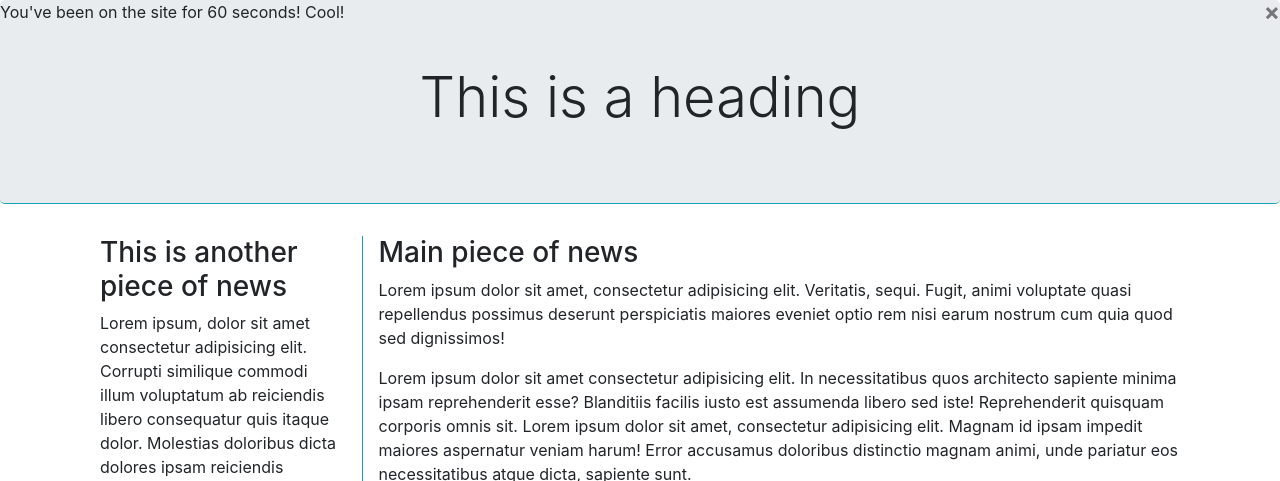
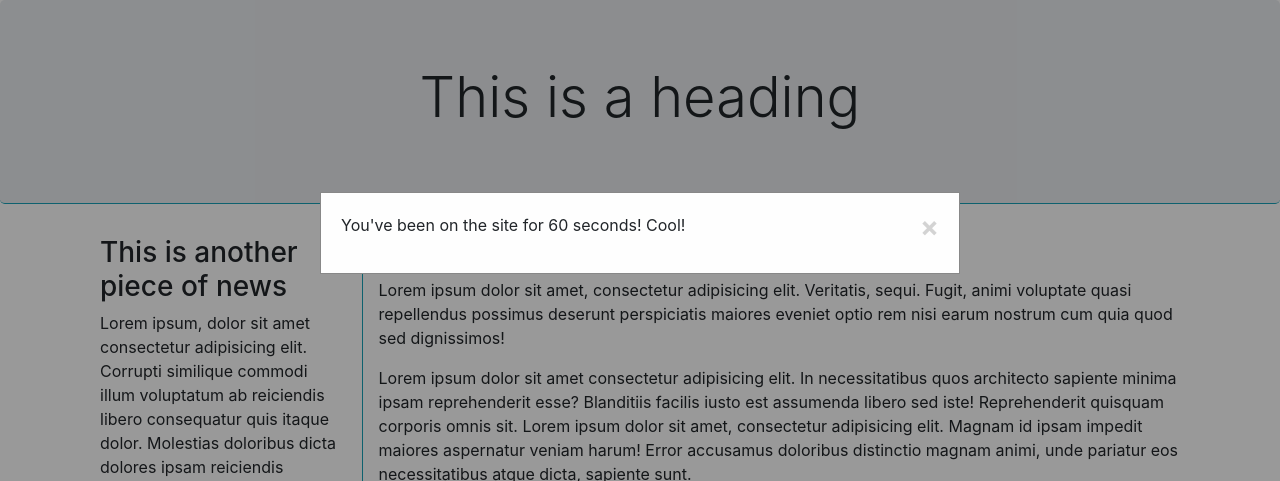
Before and after one commit to FbW-E01/spa-async-promisespromises-mariagluck, a website built with webpack: page src/index.html in a window 1280 px wide. Shown: the top 481 px of the page. Built offline with nearby package versions, Linux system fonts and the light colour scheme; files whose address does not match are found by name.

Commit message:
completed error solved!

```diff
--- a/src/index.html
+++ b/src/index.html
@@ -7,7 +7,7 @@
   <meta http-equiv="X-UA-Compatible" content="ie=edge" />
   <link rel="stylesheet" href="https://stackpath.bootstrapcdn.com/bootstrap/4.3.1/css/bootstrap.min.css"
     integrity="sha384-ggOyR0iXCbMQv3Xipma34MD+dH/1fQ784/j6cY/iJTQUOhcWr7x9JvoRxT2MZw1T" crossorigin="anonymous">
-  <title>Modal</title>
+    <title>Modal</title>
 </head>
 
 <body>
@@ -44,6 +44,6 @@
     </section>
 
 
-  <script src="./scripts/index.js"></script>
+  <script src="./scripts/index.js" type="module"></script>
  </body>
 </html>
--- a/src/scripts/index.js
+++ b/src/scripts/index.js
@@ -1,5 +1,5 @@
 // The following line makes sure your styles are included in the project. Don't remove this.
-//import '../styles/main.scss';
+import '../styles/main.scss';
 // Import any additional modules you want to include below \/
 
 
--- a/src/styles/main.scss
+++ b/src/styles/main.scss
@@ -11,8 +11,8 @@ body * {
   z-index: 1;
   left: 0;
   top: 0;
-  width: 50%;
-  height: 20%;
+  width: 100%;
+  height: 100%;
   overflow: auto;
   background-color: rgb(0,0,0);
   background-color: rgba(0,0,0,0.4);
@@ -22,7 +22,7 @@ body * {
     margin: 15% auto;
     padding: 20px;
     border: 1px solid #888;
-    width: 80%;
+    width: 50%;
   }
 }
 
```
